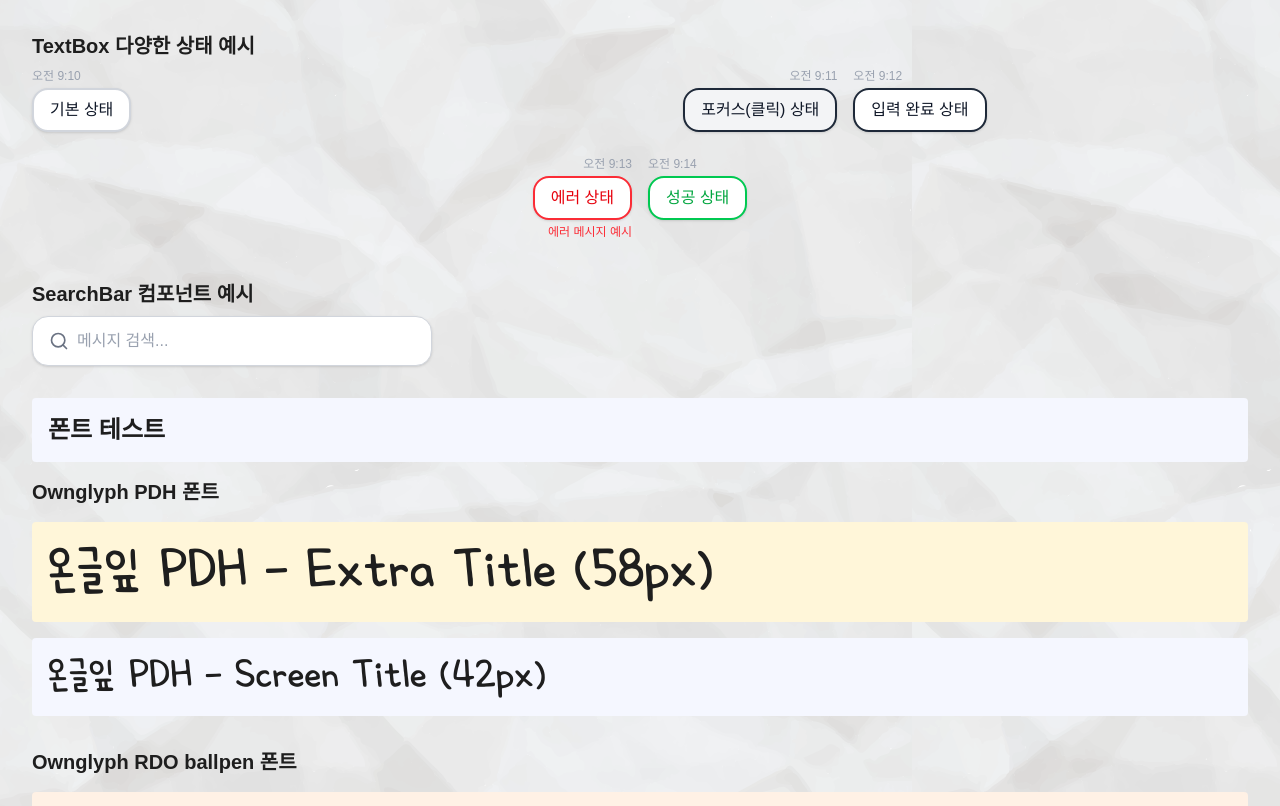
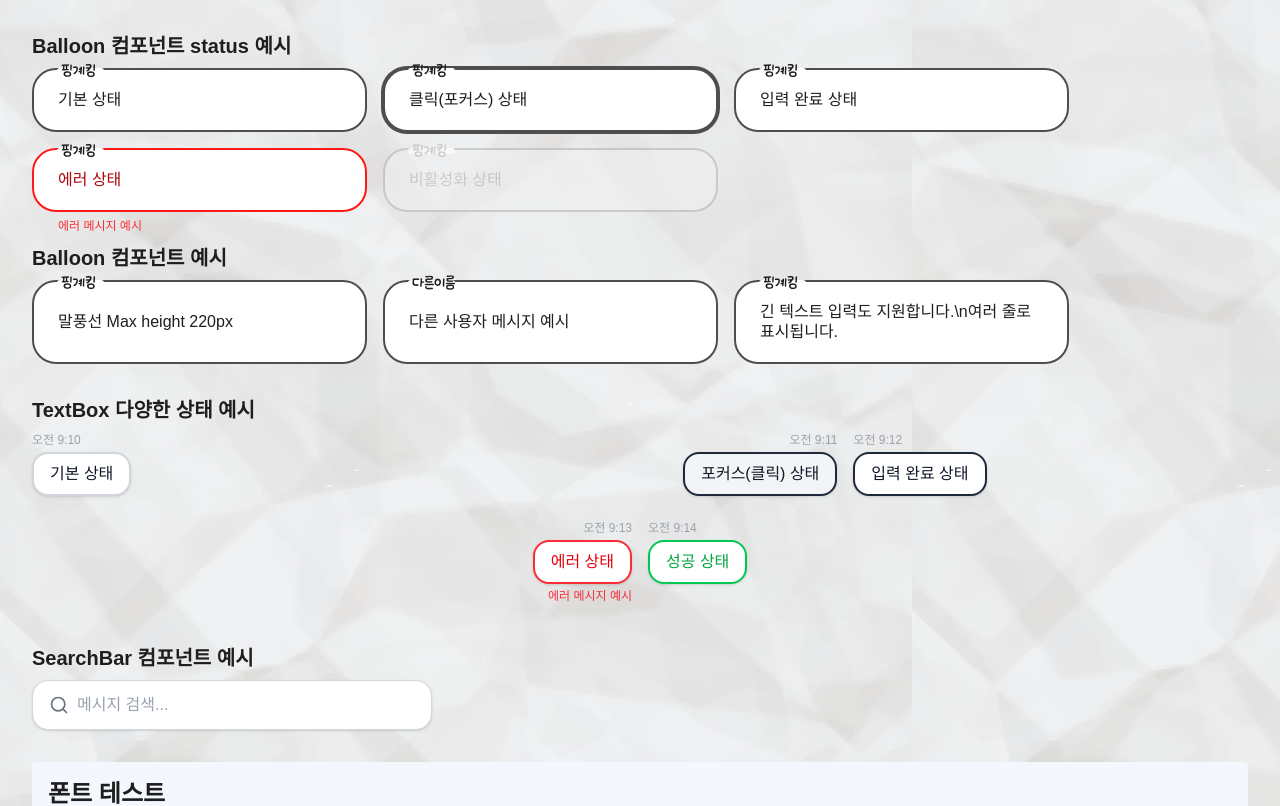
Before and after one commit to pinggyeKing/pinggyeking-frontend, a Next.js app: page /dashboard in a window 1280 px wide. Shown: the top 806 px of the page. Built offline with nearby package versions, Linux system fonts and the light colour scheme.

Commit message:
feat: Add Balloon component examples to Dashboard for enhanced UI demonstration

```diff
--- a/src/app/dashboard/page.tsx
+++ b/src/app/dashboard/page.tsx
@@ -3,6 +3,7 @@
 import React, { useState } from 'react';
 import SearchBar from '@/components/inputs/SearchBar';
 import { TextBox } from '@/components/inputs/TextBox';
+import Balloon from '@/components/inputs/Balloon';
 
 function Dashboard() {
   // SearchBar 상태
@@ -25,6 +26,36 @@ function Dashboard() {
 
   return (
     <div className="p-8 space-y-8">
+      {/* Balloon 컴포넌트 status 예시 */}
+      <div className="space-y-2">
+        <h2 className="text-xl font-semibold">Balloon 컴포넌트 status 예시</h2>
+        <div className="flex flex-wrap gap-4">
+          <Balloon text="기본 상태" label="핑계킹" status="default" />
+          <Balloon text="클릭(포커스) 상태" label="핑계킹" status="clicked" />
+          <Balloon text="입력 완료 상태" label="핑계킹" status="inputed" />
+          <Balloon
+            text="에러 상태"
+            label="핑계킹"
+            status="error"
+            error="에러 메시지 예시"
+          />
+          <Balloon text="비활성화 상태" label="핑계킹" status="disabled" />
+        </div>
+      </div>
+
+      {/* Balloon 컴포넌트 예시 */}
+      <div className="space-y-2">
+        <h2 className="text-xl font-semibold">Balloon 컴포넌트 예시</h2>
+        <div className="flex flex-wrap gap-4">
+          <Balloon text="말풍선 Max height 220px" label="핑계킹" />
+          <Balloon text="다른 사용자 메시지 예시" label="다른이름" />
+          <Balloon
+            text="긴 텍스트 입력도 지원합니다.\n여러 줄로 표시됩니다."
+            label="핑계킹"
+          />
+        </div>
+      </div>
+
       {/* 다양한 TextBox 상태 예시 */}
       <div className="space-y-2">
         <h2 className="text-xl font-semibold">TextBox 다양한 상태 예시</h2>
--- /dev/null
+++ b/src/components/inputs/Balloon.tsx
@@ -0,0 +1,115 @@
+import React from 'react';
+
+export type BalloonStatus =
+  | 'default'
+  | 'clicked'
+  | 'inputed'
+  | 'error'
+  | 'disabled';
+
+interface BalloonProps {
+  text: string;
+  label?: string;
+  status?: BalloonStatus;
+  error?: string;
+  className?: string;
+}
+
+const borderStyle: Record<BalloonStatus, string> = {
+  default: 'border-[#4E4E4E] border-2',
+  clicked: 'border-[#4E4E4E] border-2 ring-2 ring-[#4E4E4E]',
+  inputed: 'border-[#4E4E4E] border-2 font-semibold',
+  error: 'border-[#FF1919] border-2',
+  disabled: 'border-[#B5B5B5] border-2 opacity-60 cursor-not-allowed',
+};
+
+const bgStyle: Record<BalloonStatus, string> = {
+  default: 'bg-white text-[#1E1E1E]',
+  clicked: 'bg-white text-[#1E1E1E]',
+  inputed: 'bg-white text-[#1E1E1E]',
+  error: 'bg-white text-[#AB070D]',
+  disabled: 'bg-[#F0F0F0] text-[#B5B5B5]',
+};
+
+const Balloon: React.FC<BalloonProps> = ({
+  text,
+  label = '핑계킹',
+  status = 'default',
+  error,
+  className = '',
+}) => {
+  return (
+    <div
+      className={`relative flex items-center w-[335px] max-w-full rounded-[24px] px-6 py-5 gap-2 ${borderStyle[status]} ${bgStyle[status]} ${className}`}
+      style={{ minHeight: 60, padding: '20px 24px', borderRadius: 24 }}
+      aria-label="말풍선"
+      aria-disabled={status === 'disabled'}
+      tabIndex={status === 'disabled' ? -1 : 0}
+    >
+      {/* 라벨 */}
+      <div
+        className="absolute flex items-center gap-1"
+        style={{
+          left: 23,
+          top: -8,
+          padding: '0px 4px',
+        }}
+      >
+        <div
+          className="bg-white rounded"
+          style={{
+            position: 'absolute',
+            left: 0,
+            top: 6,
+            width: 47,
+            height: 6,
+            zIndex: 0,
+          }}
+        />
+        <span
+          className="text-[18px] font-normal leading-[1em] tracking-tight"
+          style={{
+            fontFamily: 'Ownglyph RDO ballpen, Pretendard, sans-serif',
+            fontWeight: 400,
+            color: status === 'disabled' ? '#B5B5B5' : '#1E1E1E',
+            fontSize: 18,
+            lineHeight: '1em',
+            letterSpacing: '-0.5px',
+            position: 'relative',
+            zIndex: 1,
+          }}
+        >
+          {label}
+        </span>
+      </div>
+      <span
+        className="break-words"
+        style={{
+          fontFamily: 'Pretendard, sans-serif',
+          fontWeight: 500,
+          fontSize: 16,
+          lineHeight: '1.25em',
+          textAlign: 'left',
+          color:
+            status === 'disabled'
+              ? '#B5B5B5'
+              : status === 'error'
+              ? '#AB070D'
+              : '#1E1E1E',
+        }}
+      >
+        {text}
+      </span>
+      {status === 'error' && error && (
+        <span
+          className="absolute left-6 -bottom-6 text-xs text-red-500"
+          aria-live="polite"
+        >
+          {error}
+        </span>
+      )}
+    </div>
+  );
+};
+
+export default Balloon;
```
